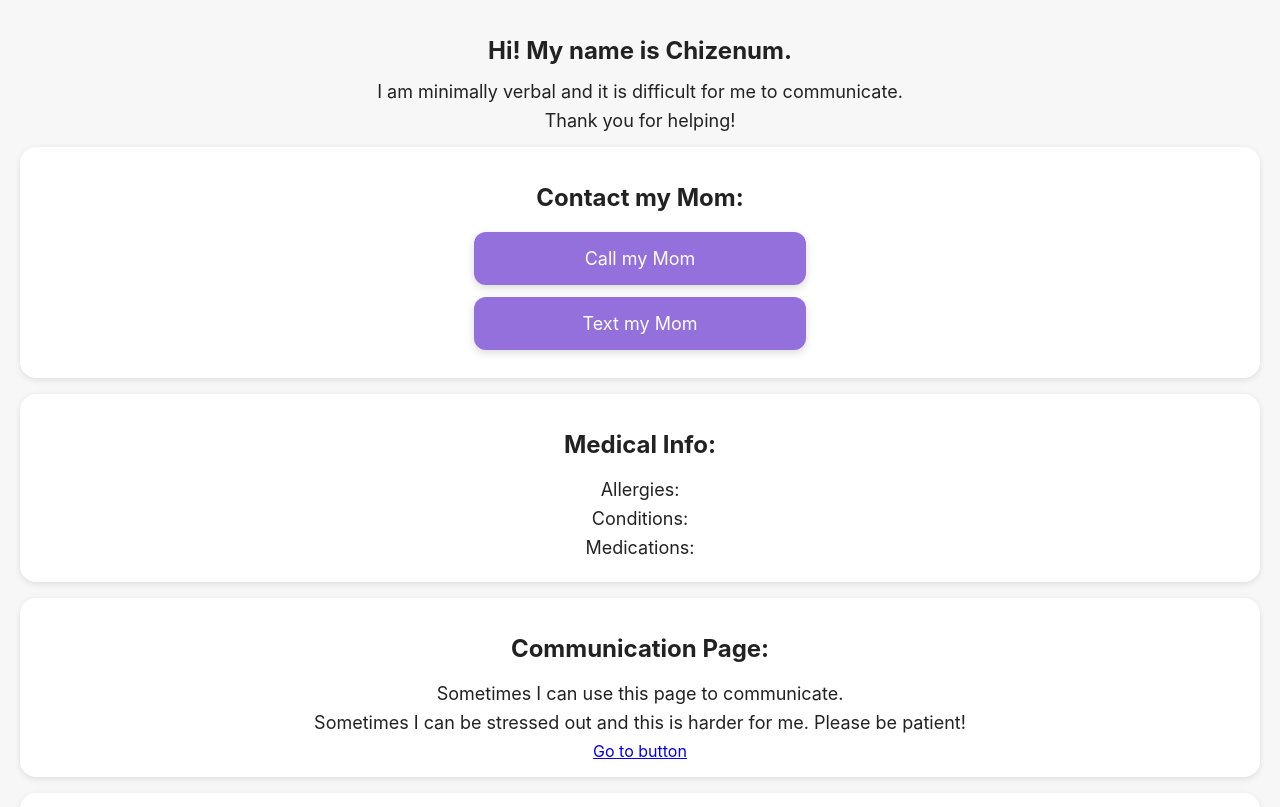
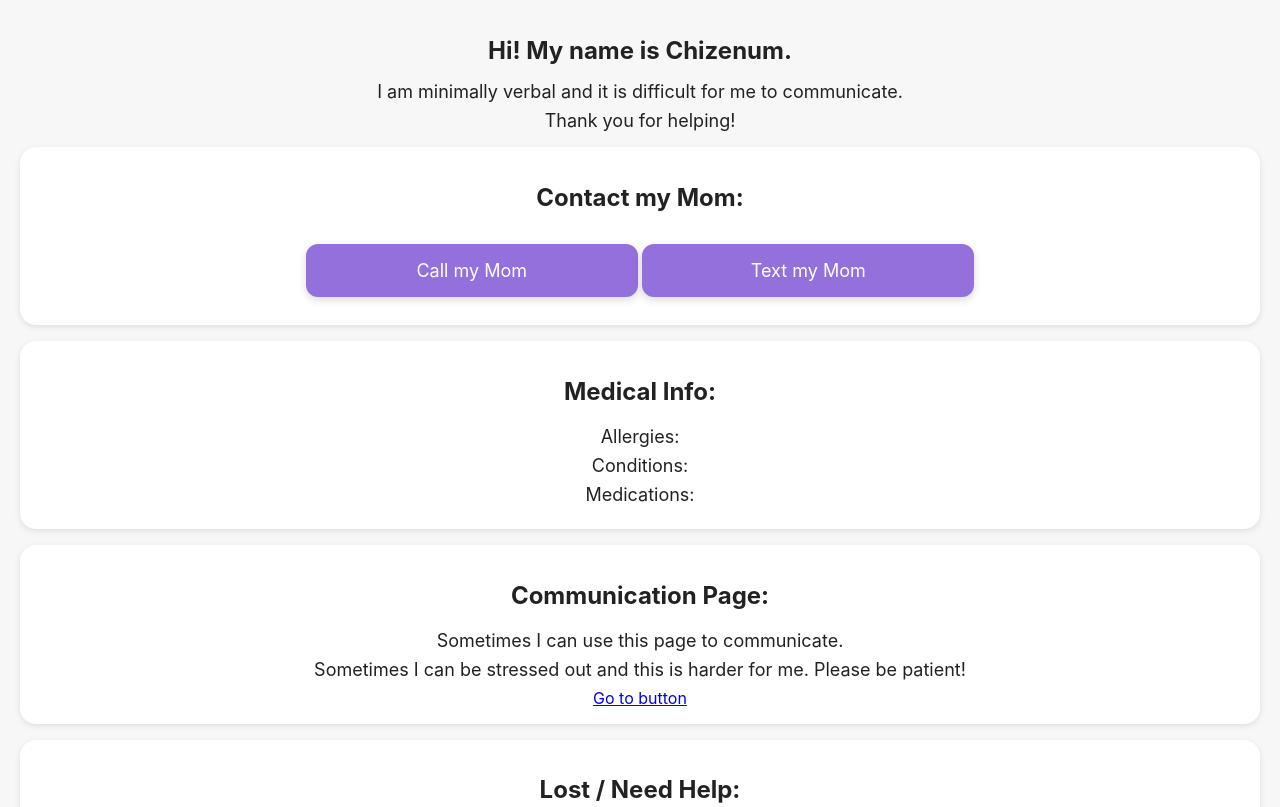
Before and after one commit to esmythe2005-jpg/nfc_textmessaging, a plain HTML site: page index.html in a window 1280 px wide. Shown: the top 807 px of the page. Drawn offline with Linux system fonts and the light colour scheme.

Commit message:
Update index.html

```diff
--- a/index.html
+++ b/index.html
@@ -26,7 +26,7 @@
         }
 
         .button {
-            display: block;
+            display: inline-block;
             width: 80%;
             max-width: 300px;
             margin: 12px auto;
@@ -36,6 +36,8 @@
             color: white;
             border: none;
             border-radius: 12px;
+            text-align: center;
+            text-decoration: none;
             text-decoration: none;
             cursor: pointer;
             box-shadow: 0 3px 8px rgba(0,0,0,0.15);
```
